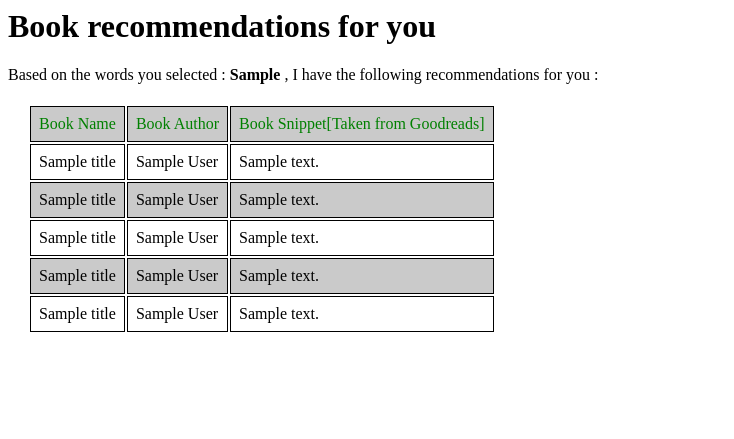
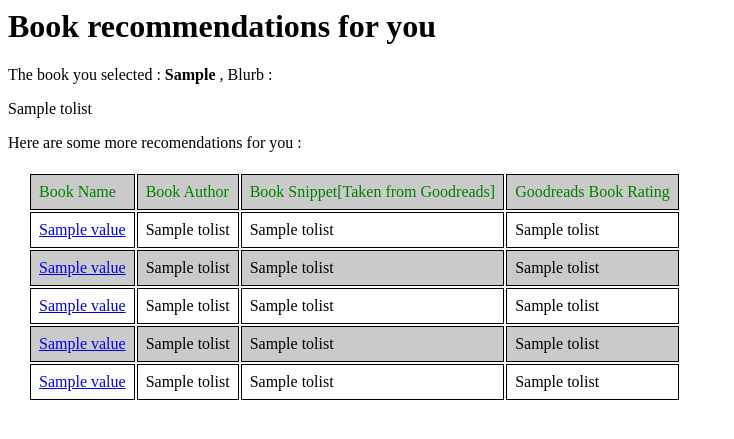
Before and after one commit to soumyapa/book_reco, a Flask app: template templates/book_reco_result.html in a window 1280 px wide. Shown: the top 439 px of the page, without its empty margins (0-734 px from the left). Run offline with Flask 2, Linux system fonts and the light colour scheme; the template is opened without the code that fills it: most values are stand-ins (such as "Sample title", 1, 10 or a date in 2020); parts of the project's set-up code (start-up, migrations or seed data) failed here and were passed over.

Commit message:
Add files via upload
new files

```diff
--- a/templates/book_reco_result.html
+++ b/templates/book_reco_result.html
@@ -17,9 +17,11 @@
     }
 </style>
 <h1>Book recommendations for you </h1>
-<p> Based on the words you selected : <b>{{input_words}} </b>, I have the following recommendations for you : </p>
-
-
+<p>  The book you selected : <b>{{input_words}} </b>, Blurb :</p>
+ <p>   {{ df.loc[df['title'] == input_words, ['review']].values[0].tolist()[0]  }}
+</p>
+<p> Here are some more recomendations for you :</p>
+{% if results is defined %}
 <table style="margin-left: 20px;">
   <!-- Table headers -->
   <th>
@@ -27,6 +29,7 @@
     <td>Book Name</td>
     <td>Book Author</td>
     <td>Book Snippet[Taken from Goodreads]</td>
+    <td>Goodreads Book Rating</td>
 </tr>
 </th>
    <!-- For loop logic of jinja template -->
@@ -34,11 +37,19 @@
 
 <!-- table rows -->
 <tr>
-    <td>{{results['title'][i]}}</td>
-    <td>{{results['authors'][i]}}</td>
-    <td>{{results['review'][i]}}</td>
+    <td>
+        <a href="{{ url_for('result', words=  results.values[i]) }}">
+            {{results.values[i]}}
+          </a>
+
+      </td>
+    <td>{{ df.loc[df['title'] == results.values[i], ['authors']].values[0].tolist()[0]  }}</td>
+    <td>{{ df.loc[df['title'] == results.values[i], ['review']].values[0].tolist()[0]  }}</td>
+    <td>{{ df.loc[df['title'] == results.values[i], ['average_rating']].values[0].tolist()[0]  }}</td>
+
 
 {%endfor%}
+{%endif%}
 
 </tr>
 
```
Also changed, not shown: templates/page.html (+20 -1 lines).
